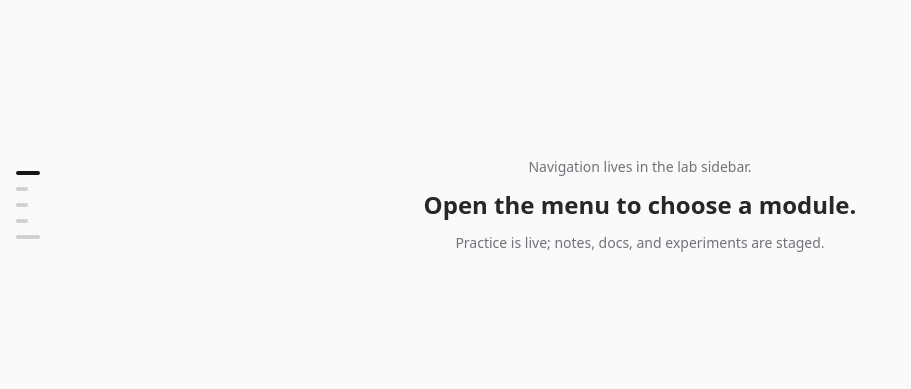
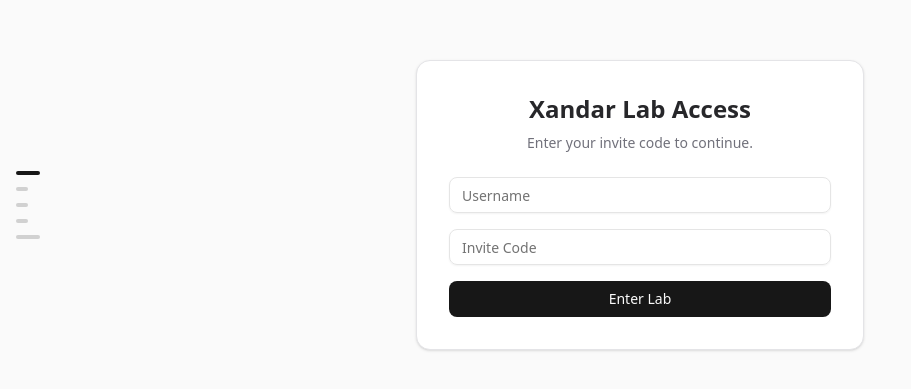
Before and after one commit to vedantlahane/xandar-lab, a Next.js app: page /lab in a window 1280 px wide. Shown: the part 195-584 px from the top of the page, without its empty margins (0-911 px from the left). Built offline with nearby package versions, Linux system fonts and the light colour scheme.

Commit message:
feat: Implement user authentication and database seeding functionality

```diff
--- /dev/null
+++ b/app/api/auth/login/route.ts
@@ -0,0 +1,31 @@
+import { NextResponse } from 'next/server';
+import connectDB from '@/lib/db';
+import User from '@/models/User';
+
+export async function POST(req: Request) {
+  try {
+    const { username, inviteCode } = await req.json();
+
+    if (inviteCode !== '7447') {
+      return NextResponse.json({ error: 'Invalid invite code' }, { status: 401 });
+    }
+
+    if (!username) {
+      return NextResponse.json({ error: 'Username is required' }, { status: 400 });
+    }
+
+    await connectDB();
+
+    // Find or create user
+    const user = await User.findOneAndUpdate(
+      { username },
+      { $setOnInsert: { username } },
+      { upsert: true, new: true }
+    );
+
+    return NextResponse.json({ user });
+  } catch (error) {
+    console.error("Login error:", error);
+    return NextResponse.json({ error: 'Authentication failed' }, { status: 500 });
+  }
+}
--- /dev/null
+++ b/app/api/seed/route.ts
@@ -0,0 +1,30 @@
+import { NextResponse } from 'next/server';
+import connectDB from '@/lib/db';
+import Problem from '@/models/Problem';
+import { SHEET } from '@/app/lab/practice/data/sheet';
+
+export async function POST() {
+  try {
+    await connectDB();
+
+    let count = 0;
+    for (const topic of SHEET) {
+      for (const problem of topic.problems) {
+        await Problem.findOneAndUpdate(
+          { id: problem.id },
+          {
+            ...problem,
+            topicName: topic.topicName
+          },
+          { upsert: true, new: true }
+        );
+        count++;
+      }
+    }
+
+    return NextResponse.json({ message: `Seeded ${count} problems successfully` });
+  } catch (error) {
+    console.error("Seeding error:", error);
+    return NextResponse.json({ error: 'Failed to seed database' }, { status: 500 });
+  }
+}
--- a/app/lab/page.tsx
+++ b/app/lab/page.tsx
@@ -1,10 +1,113 @@
+"use client";
+
+import { useState, useEffect } from "react";
+import { Button } from "@/components/ui/button";
+import { Input } from "@/components/ui/input";
+import { useRouter } from "next/navigation";
+
 export default function LabHome() {
+  const [isAuthenticated, setIsAuthenticated] = useState(false);
+  const [username, setUsername] = useState("");
+  const [inviteCode, setInviteCode] = useState("");
+  const [error, setError] = useState("");
+  const [loading, setLoading] = useState(false);
+  const router = useRouter();
+
+  useEffect(() => {
+    const user = localStorage.getItem("lab_user");
+    if (user) {
+      setIsAuthenticated(true);
+    }
+  }, []);
+
+  const handleLogin = async (e: React.FormEvent) => {
+    e.preventDefault();
+    setError("");
+    setLoading(true);
+
+    try {
+      const res = await fetch("/api/auth/login", {
+        method: "POST",
+        headers: { "Content-Type": "application/json" },
+        body: JSON.stringify({ username, inviteCode }),
+      });
+
+      const data = await res.json();
+
+      if (!res.ok) {
+        throw new Error(data.error || "Login failed");
+      }
+
+      localStorage.setItem("lab_user", JSON.stringify(data.user));
+      setIsAuthenticated(true);
+    } catch (err: any) {
+      setError(err.message);
+    } finally {
+      setLoading(false);
+    }
+  };
+
+  const handleSeed = async () => {
+      try {
+          const res = await fetch("/api/seed", { method: "POST" });
+          const data = await res.json();
+          alert(data.message || data.error);
+      } catch (e) {
+          alert("Failed to seed");
+      }
+  }
+
+  if (!isAuthenticated) {
+    return (
+      <div className="flex h-screen items-center justify-center bg-zinc-50 text-zinc-800">
+        <div className="w-full max-w-md space-y-6 p-8 bg-white rounded-xl shadow-sm border border-zinc-200">
+          <div className="space-y-2 text-center">
+            <h1 className="text-2xl font-semibold">Xandar Lab Access</h1>
+            <p className="text-sm text-zinc-500">Enter your invite code to continue.</p>
+          </div>
+
+          <form onSubmit={handleLogin} className="space-y-4">
+            <div className="space-y-2">
+              <Input
+                placeholder="Username"
+                value={username}
+                onChange={(e) => setUsername(e.target.value)}
+                required
+              />
+            </div>
+            <div className="space-y-2">
+              <Input
+                type="password"
+                placeholder="Invite Code"
+                value={inviteCode}
+                onChange={(e) => setInviteCode(e.target.value)}
+                required
+              />
+            </div>
+
+            {error && <p className="text-xs text-red-500 text-center">{error}</p>}
+
+            <Button type="submit" className="w-full" disabled={loading}>
+              {loading ? "Verifying..." : "Enter Lab"}
+            </Button>
+          </form>
+        </div>
+      </div>
+    );
+  }
+
   return (
     <div className="flex h-screen items-center justify-center bg-zinc-50 text-zinc-800">
       <div className="space-y-3 text-center">
         <p className="text-sm text-zinc-500">Navigation lives in the lab sidebar.</p>
-        <h1 className="text-2xl font-semibold">Open the menu to choose a module.</h1>
+        <h1 className="text-2xl font-semibold">Welcome, {JSON.parse(localStorage.getItem("lab_user") || "{}").username}</h1>
         <p className="text-sm text-zinc-500">Practice is live; notes, docs, and experiments are staged.</p>
+
+        <div className="pt-4">
+            <Button variant="outline" onClick={handleSeed} size="sm">
+                Sync Database with Sheet
+            </Button>
+        </div>
       </div>
     </div>
   );
--- /dev/null
+++ b/components/ui/input.tsx
@@ -0,0 +1,21 @@
+import * as React from "react"
+
+import { cn } from "@/lib/utils"
+
+function Input({ className, type, ...props }: React.ComponentProps<"input">) {
+  return (
+    <input
+      type={type}
+      data-slot="input"
+      className={cn(
+        "file:text-foreground placeholder:text-muted-foreground selection:bg-primary selection:text-primary-foreground dark:bg-input/30 border-input h-9 w-full min-w-0 rounded-md border bg-transparent px-3 py-1 text-base shadow-xs transition-[color,box-shadow] outline-none file:inline-flex file:h-7 file:border-0 file:bg-transparent file:text-sm file:font-medium disabled:pointer-events-none disabled:cursor-not-allowed disabled:opacity-50 md:text-sm",
+        "focus-visible:border-ring focus-visible:ring-ring/50 focus-visible:ring-[3px]",
+        "aria-invalid:ring-destructive/20 dark:aria-invalid:ring-destructive/40 aria-invalid:border-destructive",
+        className
+      )}
+      {...props}
+    />
+  )
+}
+
+export { Input }
--- /dev/null
+++ b/models/Problem.ts
@@ -0,0 +1,14 @@
+import mongoose, { Schema, model, models } from 'mongoose';
+
+const ProblemSchema = new Schema({
+  id: { type: String, required: true, unique: true },
+  title: { type: String, required: true },
+  url: { type: String, required: true },
+  platform: { type: String, required: true },
+  tags: [{ type: String }],
+  description: { type: String },
+  topicName: { type: String, required: true },
+});
+
+const Problem = models.Problem || model('Problem', ProblemSchema);
+export default Problem;
--- /dev/null
+++ b/models/User.ts
@@ -0,0 +1,17 @@
+import mongoose, { Schema, model, models } from 'mongoose';
+
+const UserSchema = new Schema({
+  username: {
+    type: String,
+    required: true,
+    unique: true,
+    trim: true,
+  },
+  createdAt: {
+    type: Date,
+    default: Date.now,
+  },
+});
+
+const User = models.User || model('User', UserSchema);
+export default User;
```
